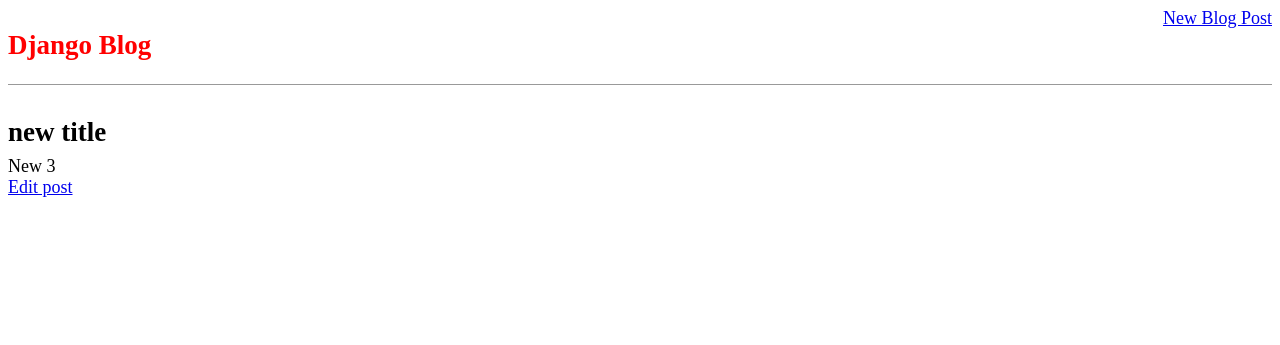
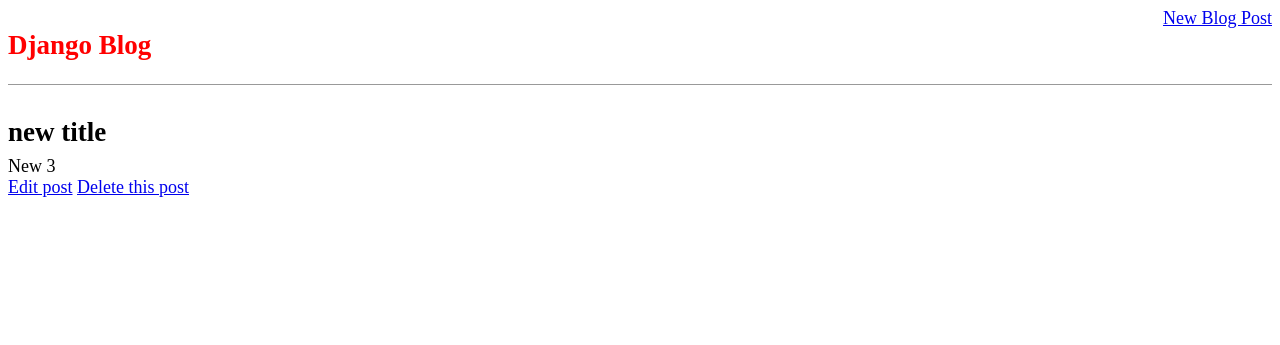
Before and after one commit to MizanUrp11/django_blog, a Django app: page /post/3/ in a window 1280 px wide. Shown: the top 345 px of the page. Run offline with Django 3.2, Linux system fonts and the light colour scheme; data comes from the database, SQL or seed files in the repository; both versions use the stored data as it was after the commit.

Commit message:
Post delete

```diff
--- a/posts/urls.py
+++ b/posts/urls.py
@@ -1,8 +1,9 @@
-from .views import HomePageView,PostDetailView,BlogCreateView, PostUpdateView
+from .views import HomePageView,PostDetailView,BlogCreateView, PostUpdateView, PostDeleteView
 
 from django.urls import path
 
 urlpatterns = [
+    path('post/<int:pk>/delete/', PostDeleteView.as_view(),name = 'post_delete'),
     path('post/<int:pk>/edit', PostUpdateView.as_view(), name = 'post_edit'),
     path('post/new/', BlogCreateView.as_view(),name = 'post_new'),
     path('post/<int:pk>/', PostDetailView.as_view(), name = 'post_detail'),
--- a/posts/views.py
+++ b/posts/views.py
@@ -1,6 +1,7 @@
 from django.shortcuts import render
-from django.views.generic import ListView, DetailView, CreateView, UpdateView
+from django.views.generic import ListView, DetailView, CreateView, UpdateView, DeleteView
 from .models import Post
+from django.urls import reverse_lazy
 
 # Create your views here.
 
@@ -24,3 +25,8 @@
     model = Post
     template_name = "post_edit.html"
     fields = ['title', 'body']
+
+class PostDeleteView(DeleteView):
+    model = Post
+    template_name = "post_delete.html"
+    success_url = reverse_lazy('home')
--- a/templates/post_detail.html
+++ b/templates/post_detail.html
@@ -9,5 +9,5 @@
 
 
 <a href="{% url 'post_edit' post.pk %}">Edit post</a>
-
+<a href="{% url 'post_delete' post.pk %}">Delete this post</a>
 {% endblock block %}
```
Also changed, not shown: templates/post_delete.html (added, +11 -0 lines), db.sqlite3.
